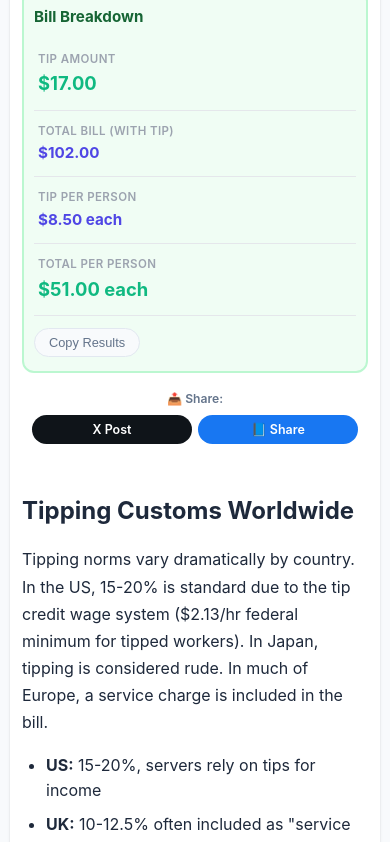
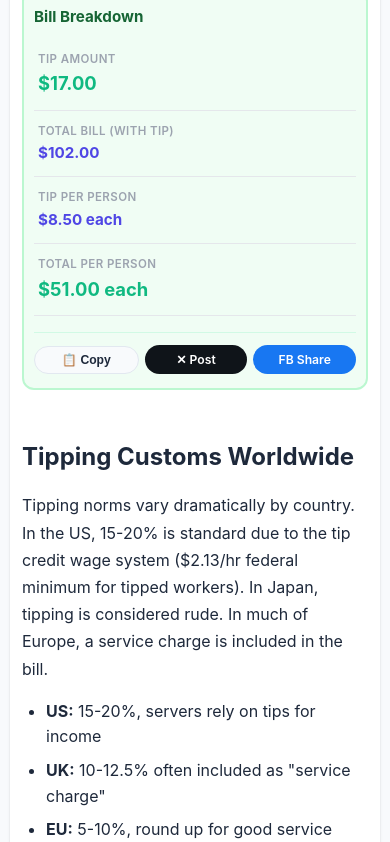
Before and after one commit to Z1YiKK/usefultools, a plain HTML site: page tools/tip-calculator.html in a window 390 px wide. Both pictures are taken after a click on the button "💵 Calculate Tip →". Shown: the part 744-1586 px from the top of the page. Drawn offline with Linux system fonts and the light colour scheme.

Commit message:
refactor: move share buttons inside results row — 📋 Copy + ✕ Post + FB Share in one line

```diff
--- a/css/style.css
+++ b/css/style.css
@@ -1410,32 +1410,41 @@ footer {
     display: none;
 }
 
-/* Share Buttons (after results) */
-.share-buttons {
-    display: none;
-    margin-top: 16px;
-    gap: 8px;
-    flex-wrap: wrap;
+/* Share row (inside results) */
+.share-row {
+    display: flex;
     align-items: center;
     justify-content: center;
-}
-.share-buttons.show {
-    display: flex;
-    animation: fadeIn 0.3s ease;
-}
-.share-label {
+    gap: 8px;
+    margin-top: 16px;
+    padding-top: 12px;
+    border-top: 1px solid #d1fae5;
+    flex-wrap: wrap;
+}
+.copy-results-btn {
+    padding: 7px 14px;
+    background: var(--bg);
+    border: 1px solid var(--border);
+    border-radius: 20px;
     font-size: 0.82rem;
     font-weight: 600;
-    color: var(--text-light);
+    color: var(--text);
+    cursor: pointer;
+    transition: all var(--transition);
     white-space: nowrap;
+}
+.copy-results-btn:hover {
+    border-color: var(--primary);
+    color: var(--primary);
+    background: #eef2ff;
 }
 .share-btn {
     display: inline-flex;
     align-items: center;
     gap: 5px;
-    padding: 7px 16px;
+    padding: 7px 14px;
     border-radius: 20px;
-    font-size: 0.83rem;
+    font-size: 0.82rem;
     font-weight: 600;
     text-decoration: none;
     cursor: pointer;
@@ -1465,41 +1474,18 @@ footer {
     box-shadow: var(--shadow-md);
 }
 @media (max-width: 480px) {
-    .share-buttons {
+    .share-row {
         gap: 6px;
     }
-    .share-label {
-        width: 100%;
-        text-align: center;
-        font-size: 0.76rem;
-    }
+    .copy-results-btn,
     .share-btn {
         flex: 1;
         justify-content: center;
-        padding: 6px 10px;
-        font-size: 0.78rem;
+        padding: 6px 8px;
+        font-size: 0.76rem;
         min-width: 0;
-        max-width: 160px;
-    }
-}
-
-/* Results copy button */
-.copy-results-btn {
-    display: inline-block;
-    margin-top: 12px;
-    padding: 6px 14px;
-    background: var(--bg);
-    border: 1px solid var(--border);
-    border-radius: 20px;
-    font-size: 0.8rem;
-    color: var(--text-light);
-    cursor: pointer;
-    transition: all var(--transition);
-}
-.copy-results-btn:hover {
-    border-color: var(--primary);
-    color: var(--primary);
-    background: #eef2ff;
+        max-width: 130px;
+    }
 }
 .copy-toast {
     display: inline-block;
--- a/js/main.js
+++ b/js/main.js
@@ -305,16 +305,19 @@
         }
     };
 
-    // Setup share buttons (X + Facebook) after calculation
-    window.setupShare = function(shareId, text) {
-        var container = document.getElementById(shareId);
-        if (!container) return;
-        var url = encodeURIComponent(window.location.href);
-        var encodedText = encodeURIComponent(text);
-        var links = container.querySelectorAll('a');
-        if (links[0]) links[0].href = 'https://twitter.com/intent/tweet?text=' + encodedText + '&url=' + url;
-        if (links[1]) links[1].href = 'https://www.facebook.com/sharer/sharer.php?u=' + url + '&quote=' + encodedText;
-        container.classList.add('show');
+    // Setup share buttons (X + FB) inside results — defers to after MutationObserver
+    window.setupShare = function(resultsId, text) {
+        queueMicrotask(function() {
+            var results = document.getElementById(resultsId);
+            if (!results) return;
+            var row = results.querySelector('.share-row');
+            if (!row) return;
+            var url = encodeURIComponent(window.location.href);
+            var encodedText = encodeURIComponent(text);
+            var links = row.querySelectorAll('a');
+            if (links[0]) links[0].href = 'https://twitter.com/intent/tweet?text=' + encodedText + '&url=' + url;
+            if (links[1]) links[1].href = 'https://www.facebook.com/sharer/sharer.php?u=' + url + '&quote=' + encodedText;
+        });
     };
 
     // ========== Analytics ==========
@@ -354,16 +357,18 @@
         });
     });
 
-    // ========== Copy Results (auto-adds to all results sections) ==========
-    var copyBtnObserver = new MutationObserver(function(mutations) {
+    // ========== Share Row (auto-adds copy + X + FB inside results) ==========
+    var shareObserver = new MutationObserver(function(mutations) {
         mutations.forEach(function(mutation) {
             if (mutation.target.classList.contains('results') && mutation.target.classList.contains('show')) {
                 var results = mutation.target;
-                if (!results.querySelector('.copy-results-btn')) {
-                    var btn = document.createElement('button');
-                    btn.className = 'copy-results-btn';
-                    btn.textContent = 'Copy Results';
-                    btn.onclick = function(e) {
+                if (!results.querySelector('.share-row')) {
+                    var row = document.createElement('div');
+                    row.className = 'share-row';
+                    row.innerHTML = '<button class="copy-results-btn">📋 Copy</button>' +
+                        '<a class="share-btn x" href="#" target="_blank" rel="noopener">✕ Post</a>' +
+                        '<a class="share-btn fb" href="#" target="_blank" rel="noopener">FB Share</a>';
+                    row.querySelector('.copy-results-btn').addEventListener('click', function(e) {
                         e.preventDefault();
                         var items = results.querySelectorAll('.result-item');
                         var text = document.title + '\n' + window.location.href + '\n\n';
@@ -375,17 +380,18 @@
                         var ta = document.createElement('textarea');
                         ta.value = text; document.body.appendChild(ta); ta.select();
                         document.execCommand('copy'); document.body.removeChild(ta);
-                        btn.textContent = 'Copied!';
-                        setTimeout(function() { btn.textContent = 'Copy Results'; }, 2000);
-                    };
-                    results.appendChild(btn);
+                        var btn = row.querySelector('.copy-results-btn');
+                        btn.textContent = '✓ Copied!';
+                        setTimeout(function() { btn.textContent = '📋 Copy'; }, 2000);
+                    });
+                    results.appendChild(row);
                 }
             }
         });
     });
     // Observe all results divs
     document.querySelectorAll('.results').forEach(function(r) {
-        copyBtnObserver.observe(r, { attributes: true, attributeFilter: ['class'] });
+        shareObserver.observe(r, { attributes: true, attributeFilter: ['class'] });
     });
 
     console.log('ToolHero ready');
--- a/tools/tip-calculator.html
+++ b/tools/tip-calculator.html
@@ -26,7 +26,6 @@
     <div class="result-item"><span class="result-label">Tip Per Person</span><span class="result-value" id="tipPerPerson">-</span></div>
     <div class="result-item"><span class="result-label">Total Per Person</span><span class="result-value big" id="perPerson">-</span></div>
 </div>
-<div class="share-buttons" id="tipShare"><span class="share-label">📤 Share:</span><a class="share-btn x" href="#" target="_blank" rel="noopener">X Post</a><a class="share-btn fb" href="#" target="_blank" rel="noopener">📘 Share</a></div>
 <div class="tool-content"><h2>Tipping Customs Worldwide</h2><p>Tipping norms vary dramatically by country. In the US, 15-20% is standard due to the tip credit wage system ($2.13/hr federal minimum for tipped workers). In Japan, tipping is considered rude. In much of Europe, a service charge is included in the bill.</p><ul><li><strong>US:</strong> 15-20%, servers rely on tips for income</li><li><strong>UK:</strong> 10-12.5% often included as "service charge"</li><li><strong>EU:</strong> 5-10%, round up for good service</li><li><strong>Japan:</strong> 0%, tipping can be offensive</li><li><strong>Australia:</strong> 0-5%, high minimum wage reduces reliance on tips</li></ul></div></div>
 <aside class="tool-sidebar"><div class="sidebar-cta"><h3> Love Eating Out?</h3><ul><li>Find deals near you</li><li>Earn dining cashback</li><li>Discover restaurants</li></ul><a href="https://www.opentable.com/" class="affiliate-link" target="_blank" rel="nofollow sponsored">Find Dining Deals →</a></div><div class="related-tools"><h3>🧮 Related Tools</h3><ul><li><a href="subscription-calculator.html"> Subscription Analyzer</a></li><li><a href="savings-calculator.html"> Savings Calculator</a></li></ul></div><a href="#" class="ad-cta-box" onclick="event.preventDefault();openContactModal();">📢 Advertise on ToolHero<span>Click here — reach thousands of users daily</span></a></aside></div></div></main>
 <footer><div class="container"><div class="footer-grid"><div class="footer-col"><h4>ToolHero</h4><p>Free online calculators for smarter decisions.</p></div><div class="footer-col"><h4>Legal</h4><ul><li><a href="../privacy.html">Privacy Policy</a></li><li><a href="../terms.html">Terms of Use</a></li></ul></div></div><div class="footer-bottom"><p>&copy; 2026 ToolHero.</p></div></div></footer>
@@ -35,5 +34,5 @@ var tipSymbols={USD:'$',EUR:'€',GBP:'£',CAD:'C$',AUD:'A$'};
 function fmt(a,c){return tipSymbols[c]+a.toFixed(2)}
 function setTipPreset(){var p=document.getElementById('tipCountry').value;var m={us20:20,us18:18,us15:15,uk:12.5,ca:18,eu:8,au:3,jp:0};if(m[p]!==undefined)document.getElementById('tipPercent').value=m[p];}
 function calculateTip(){var c=document.getElementById('tipCurrency').value;var bill=parseFloat(document.getElementById('billAmount').value)||0;var pct=parseFloat(document.getElementById('tipPercent').value)||0;var people=parseInt(document.getElementById('numPeople').value)||1;var tip=bill*(pct/100);var total=bill+tip;var tipPP=tip/people;var totalPP=total/people;document.getElementById('tipAmount').textContent=fmt(tip,c);document.getElementById('totalBill').textContent=fmt(total,c);document.getElementById('tipPerPerson').textContent=fmt(tipPP,c)+' each';document.getElementById('perPerson').textContent=fmt(totalPP,c)+(people>1?' each':'');document.getElementById('tipResults').classList.add('show');document.getElementById('tipResults').scrollIntoView({behavior:'smooth'});if(typeof trackEvent==='function')trackEvent('Tool','Calculate','Tip');
-    setupShare('tipShare','My tip: '+document.getElementById('tipPerPerson').textContent+'. Calculate your split!');}
+    setupShare('tipResults','My tip: '+document.getElementById('tipPerPerson').textContent+'. Calculate your split!');}
 </script></body></html>
```
Also changed, not shown: tools/bmi-calculator.html (+1 -2 lines), tools/calorie-calculator.html (+1 -2 lines), tools/fuel-calculator.html (+1 -2 lines), tools/mortgage-calculator.html (+1 -2 lines), tools/moving-calculator.html (+1 -2 lines), tools/pet-cost-calculator.html (+1 -2 lines), tools/savings-calculator.html (+1 -2 lines), tools/subscription-calculator.html (+1 -2 lines).
